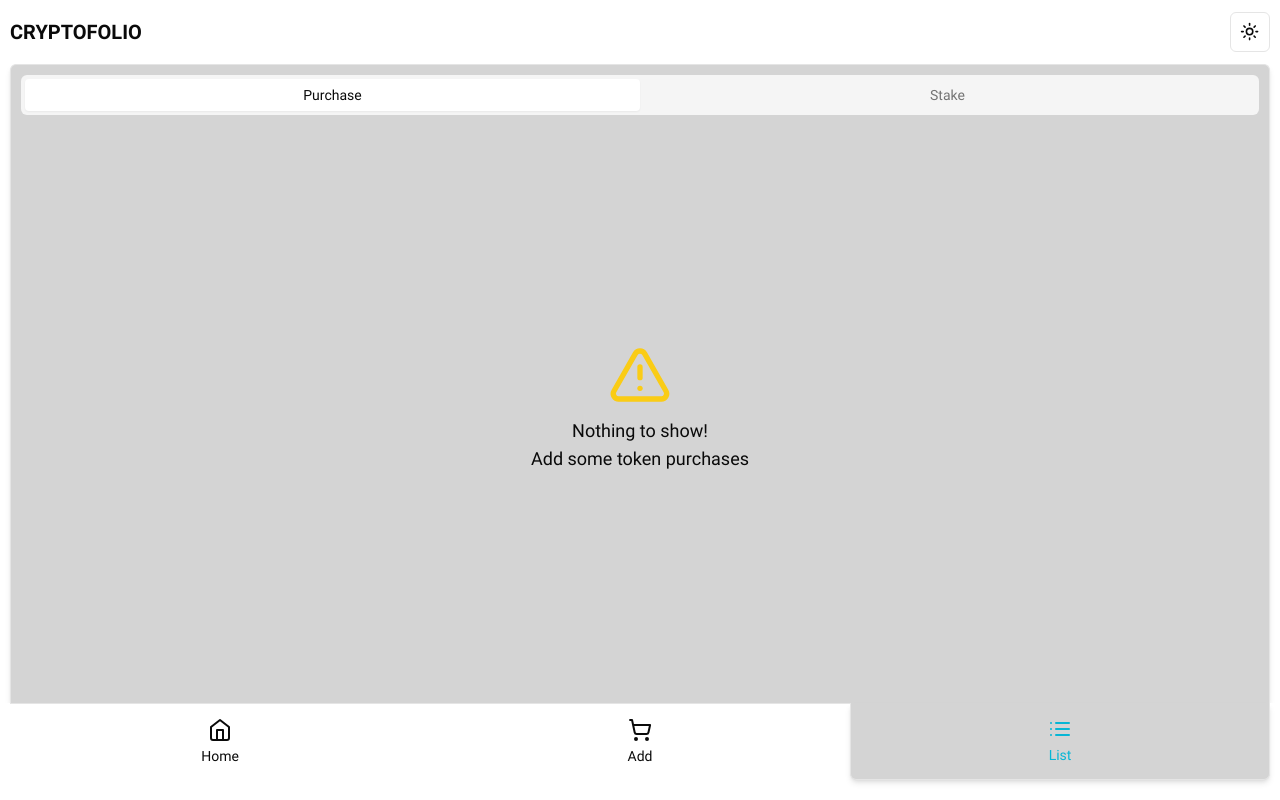
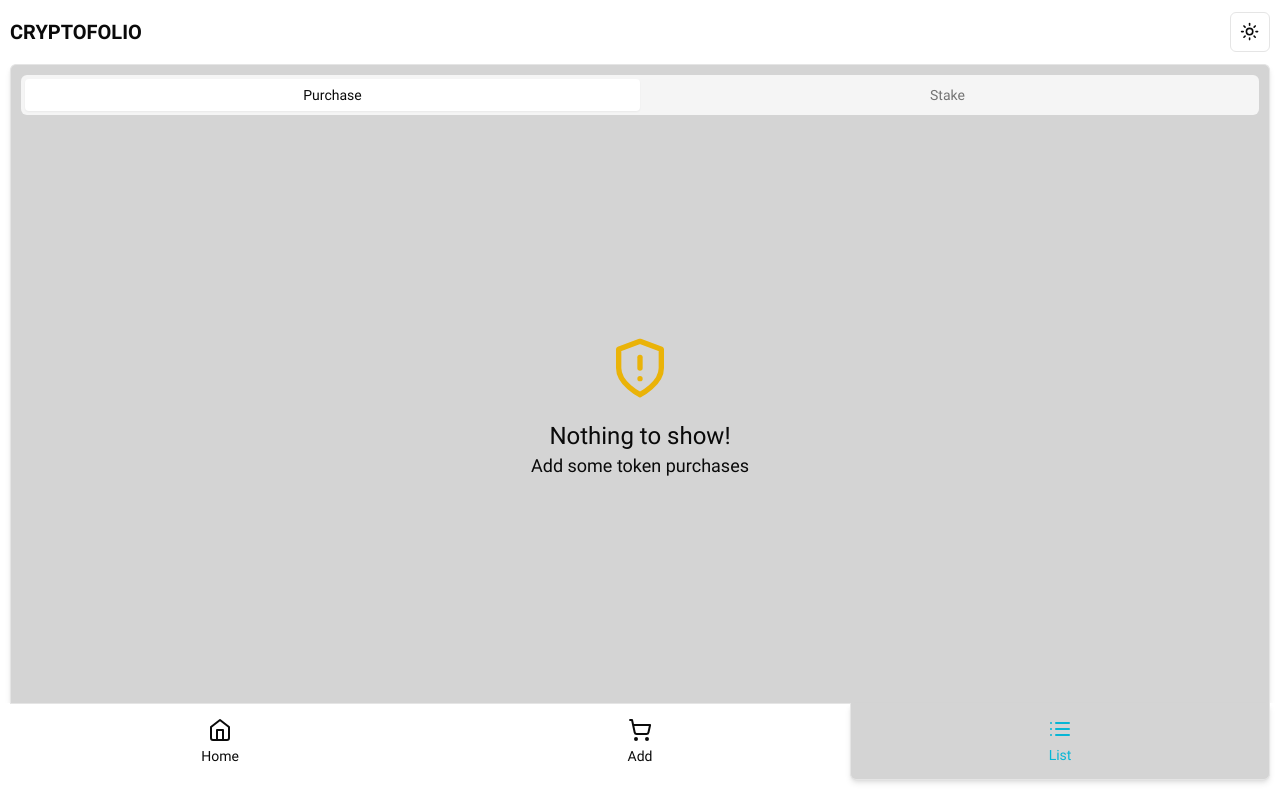
Before and after one commit to doinel1a/cryptofolio, a Next.js app: page /list in a window 1280 px wide. Built offline with nearby package versions, Linux system fonts and the light colour scheme.

Commit message:
refactor(purchase-list): lift state from list component to page

```diff
--- a/src/app/list/page.tsx
+++ b/src/app/list/page.tsx
@@ -7,9 +7,14 @@ import dynamic from 'next/dynamic';
 import DynamicFallback from '@/components/dynamic-fallback';
 import StakeList from '@/components/list/stake';
 import NavLink from '@/components/nav-link';
+import UIStatus from '@/components/ui-status';
 import { Tabs, TabsContent, TabsList, TabsTrigger } from '@/components/ui/tabs';
+import { refetchInterval } from '@/constants/misc';
 import ERoutesName from '@/constants/routes';
 import CTabsName from '@/constants/tabs';
+import useGetSupportedTokens from '@/hooks/use-get-supported-tokens';
+import useGetTokensData from '@/hooks/use-get-tokens-data';
+import usePurchaseStore from '@/store/use-purchase-store';
 
 const PurchaseList = dynamic(() => import('@/components/list/purchase'), {
   ssr: false,
@@ -22,6 +27,27 @@ interface IListPage {
 
 export default function ListPage({ searchParams }: IListPage) {
   const selectedTab = (searchParams.tab || CTabsName.purchase) as string;
+
+  const purchasedList = usePurchaseStore((state) => state.purchased);
+
+  const { error: supportedTokensErrorMessage, data: supportedTokens } = useGetSupportedTokens(
+    purchasedList,
+    purchasedList.length > 0
+  );
+  const { isLoading: isTokensDataLoading, tokensData } = useGetTokensData(
+    supportedTokens,
+    refetchInterval
+  );
+
+  if (supportedTokensErrorMessage) {
+    return (
+      <UIStatus
+        status='error'
+        statusTitle='Error'
+        statusMessage={supportedTokensErrorMessage.message}
+      />
+    );
+  }
 
   return (
     <Tabs defaultValue={selectedTab} className='flex h-full w-full flex-col p-2.5'>
@@ -38,7 +64,11 @@ export default function ListPage({ searchParams }: IListPage) {
         </TabsTrigger>
       </TabsList>
       <TabsContent value={CTabsName.purchase} className='h-full w-full overflow-y-scroll p-4'>
-        <PurchaseList />
+        <PurchaseList
+          purchasedList={purchasedList}
+          tokensData={tokensData}
+          isTokensDataLoading={isTokensDataLoading}
+        />
       </TabsContent>
       <TabsContent value={CTabsName.stake} className='h-full w-full overflow-y-scroll p-4'>
         <StakeList />
--- a/src/components/list/purchase.tsx
+++ b/src/components/list/purchase.tsx
@@ -2,42 +2,30 @@
 
 import React from 'react';
 
-import { AlertTriangle } from 'lucide-react';
+import IAPITokenData from '@/interfaces/i-api-token-data';
+import { IPurchase } from '@/interfaces/i-purchase';
 
-import useGetSupportedTokens from '@/hooks/use-get-supported-tokens';
-import useGetTokensData from '@/hooks/use-get-tokens-data';
-import usePurchaseStore from '@/store/use-purchase-store';
-
+import UIStatus from '../ui-status';
 import PurchaseListRow from './shared/purchase-list-row';
 
-const oneHour = 1;
-const minsIn1Hour = 60;
-const secsIn1Min = 60;
-const msIn1Sec = 1000;
-const refetchInterval = oneHour * minsIn1Hour * secsIn1Min * msIn1Sec;
+interface IPurchaseList {
+  purchasedList: IPurchase[];
+  tokensData: (IAPITokenData | undefined)[] | undefined;
+  isTokensDataLoading: boolean;
+}
 
-export default function PurchaseList() {
-  const purchasedList = usePurchaseStore((state) => state.purchased);
-
-  const { data: supportedTokens } = useGetSupportedTokens(
-    purchasedList,
-    purchasedList.length > 0,
-    refetchInterval
-  );
-  const { isLoading: isTokensDataLoading, tokensData } = useGetTokensData(
-    supportedTokens,
-    refetchInterval
-  );
-
+export default function PurchaseList({
+  purchasedList,
+  tokensData,
+  isTokensDataLoading
+}: IPurchaseList) {
   if (purchasedList.length === 0) {
     return (
-      <div className='flex h-full w-full flex-col items-center justify-center gap-y-2.5'>
-        <AlertTriangle className='h-16 w-16 text-yellow-400' />
-        <p className='text-center text-lg'>
-          Nothing to show! <br />
-          Add some token purchases
-        </p>
-      </div>
+      <UIStatus
+        status='warning'
+        statusTitle='Nothing to show!'
+        statusMessage='Add some token purchases'
+      />
     );
   }
 
--- /dev/null
+++ b/src/constants/misc.ts
@@ -0,0 +1,7 @@
+const oneHour = 1;
+const minsIn1Hour = 60;
+const secsIn1Min = 60;
+const msIn1Sec = 1000;
+const refetchInterval = oneHour * minsIn1Hour * secsIn1Min * msIn1Sec;
+
+export { refetchInterval };
```
